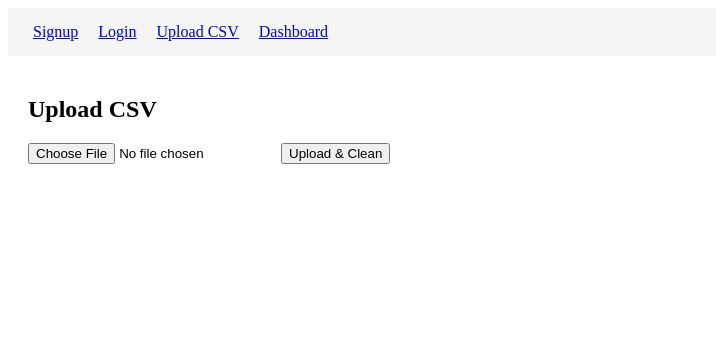
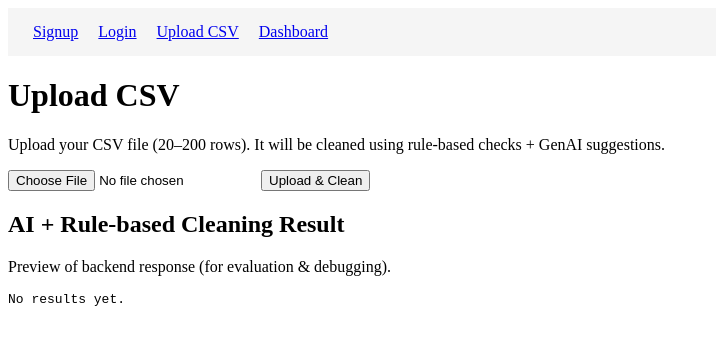
Before and after one commit to Gaurikapare/clarifycsv-frontend, a React (Create React App) app: page /upload in a window 1280 px wide. Shown: the top 344 px of the page, without its empty margins (0-716 px from the left). Built offline with nearby package versions, Linux system fonts and the light colour scheme.

Commit message:
Updated frontend

```diff
--- a/src/UploadCSV.jsx
+++ b/src/UploadCSV.jsx
@@ -1,28 +1,76 @@
 import React, { useState } from "react";
 import axios from "axios";
-import { useNavigate } from "react-router-dom";
 
 function UploadCSV() {
   const [file, setFile] = useState(null);
-  const navigate = useNavigate();
+  const [result, setResult] = useState(null);
+  const [status, setStatus] = useState("");
 
   const uploadFile = async () => {
+    if (!file) {
+      setStatus("Please choose a CSV file first.");
+      return;
+    }
+
     const formData = new FormData();
     formData.append("file", file);
 
-    const res = await axios.post("http://127.0.0.1:8000/clean_csv", formData, {
-      headers: { "Content-Type": "multipart/form-data" },
-    });
+    try {
+      setStatus("Uploading & cleaning your CSV... Please wait ⏳");
 
-    navigate("/dashboard", { state: { result: res.data } });
+      const res = await axios.post(
+        "https://gaurikapare-clarifycsv-cleaner-gauri.hf.space/clean_csv",
+        formData,
+        {
+          headers: {
+            "Content-Type": "multipart/form-data",
+          },
+        }
+      );
+
+      setResult(res.data);
+      setStatus("File cleaned successfully ✔ Scroll down to see the results!");
+    } catch (err) {
+      console.error(err);
+      setStatus("Error while uploading. Something went wrong ❌");
+    }
   };
 
   return (
-    <div style={{ padding: 20 }}>
-      <h2>Upload CSV</h2>
+    <div className="page-container">
+      <div className="two-column">
+        <div className="card">
+          <h1 className="page-title">Upload CSV</h1>
+          <p className="page-subtitle">
+            Upload your CSV file (20–200 rows).
+            It will be cleaned using rule-based checks + GenAI suggestions.
+          </p>
 
-      <input type="file" onChange={(e) => setFile(e.target.files[0])} />
-      <button onClick={uploadFile}>Upload & Clean</button>
+          <div className="upload-box">
+            <input
+              type="file"
+              accept=".csv"
+              onChange={(e) => setFile(e.target.files[0])}
+            />
+            <button className="btn-primary" onClick={uploadFile}>
+              Upload & Clean
+            </button>
+          </div>
+
+          {status && <div className="status-text">{status}</div>}
+        </div>
+
+        <div className="card">
+          <h2 className="section-title">AI + Rule-based Cleaning Result</h2>
+          <p className="section-subtitle">
+            Preview of backend response (for evaluation & debugging).
+          </p>
+
+          <pre className="json-preview">
+            {result ? JSON.stringify(result, null, 2) : "No results yet."}
+          </pre>
+        </div>
+      </div>
     </div>
   );
 }
```
